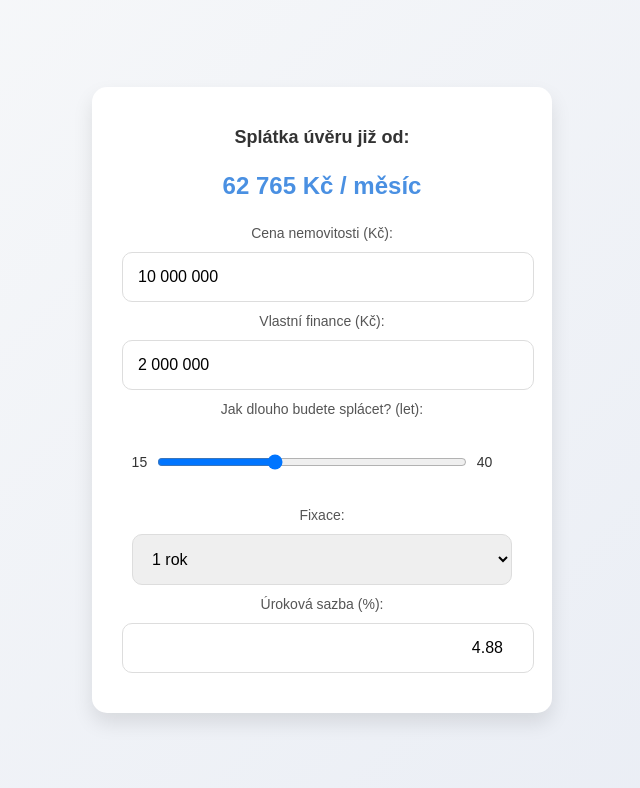
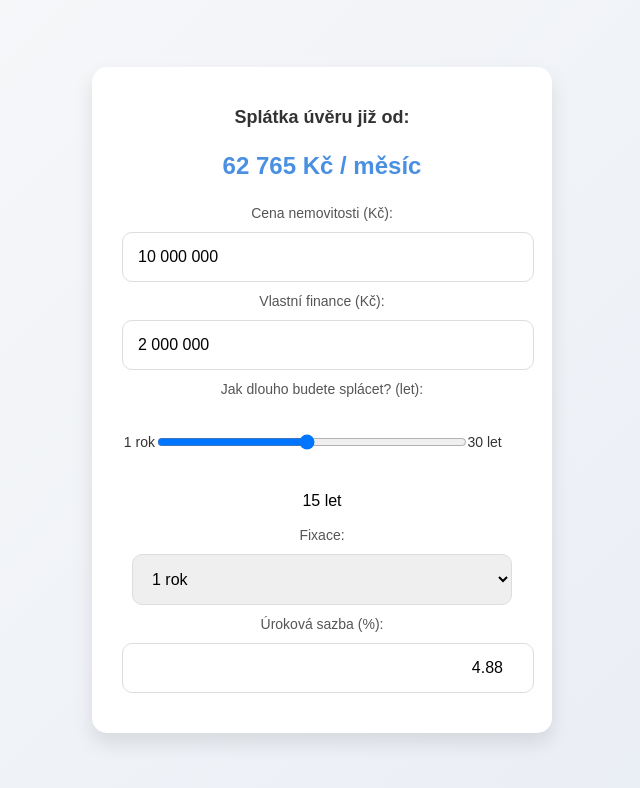
Before and after one commit to pettan93/llm_hypocalc, a plain HTML site: page index.html in a window 1280 px wide. Shown: the whole page, without its empty margins (318-958 px from the left). Drawn offline with Linux system fonts and the light colour scheme.

Commit message:
Update index.html

```diff
--- a/index.html
+++ b/index.html
@@ -100,10 +100,11 @@
     <div>
         <label class="field-label" for="years">Jak dlouho budete splácet? (let):</label>
         <div class="slider-container">
-            <span id="yearsLabel">15</span>
-            <input type="range" id="years" value="15" min="1" max="40" step="1" oninput="updateYearsLabel(this.value)">
-            <span>40</span>
+            <span>1 rok</span>
+            <input type="range" id="years" value="15" min="1" max="30" step="1" oninput="updateYearsLabel(this.value)">
+            <span>30 let</span>
         </div>
+        <p id="yearsLabel">15 let</p>
     </div>
     <div>
         <label class="field-label" for="fixation">Fixace:</label>
```
